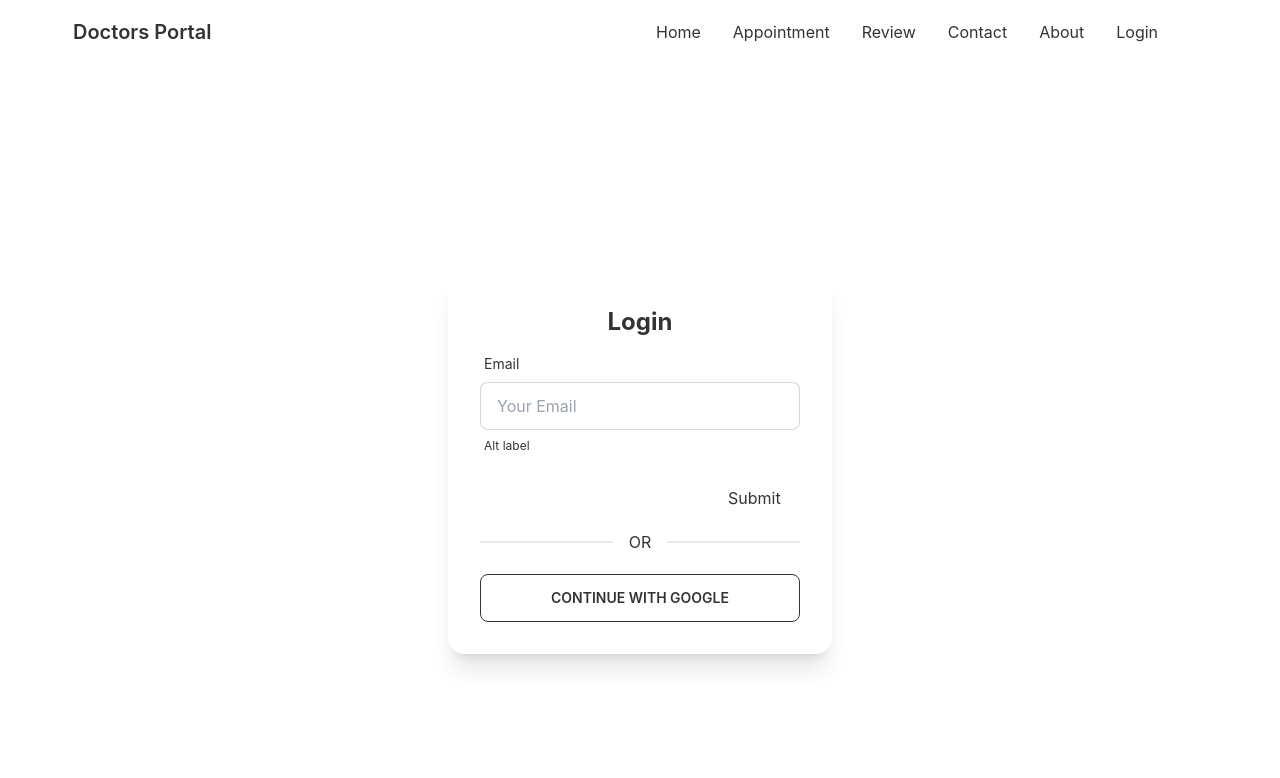
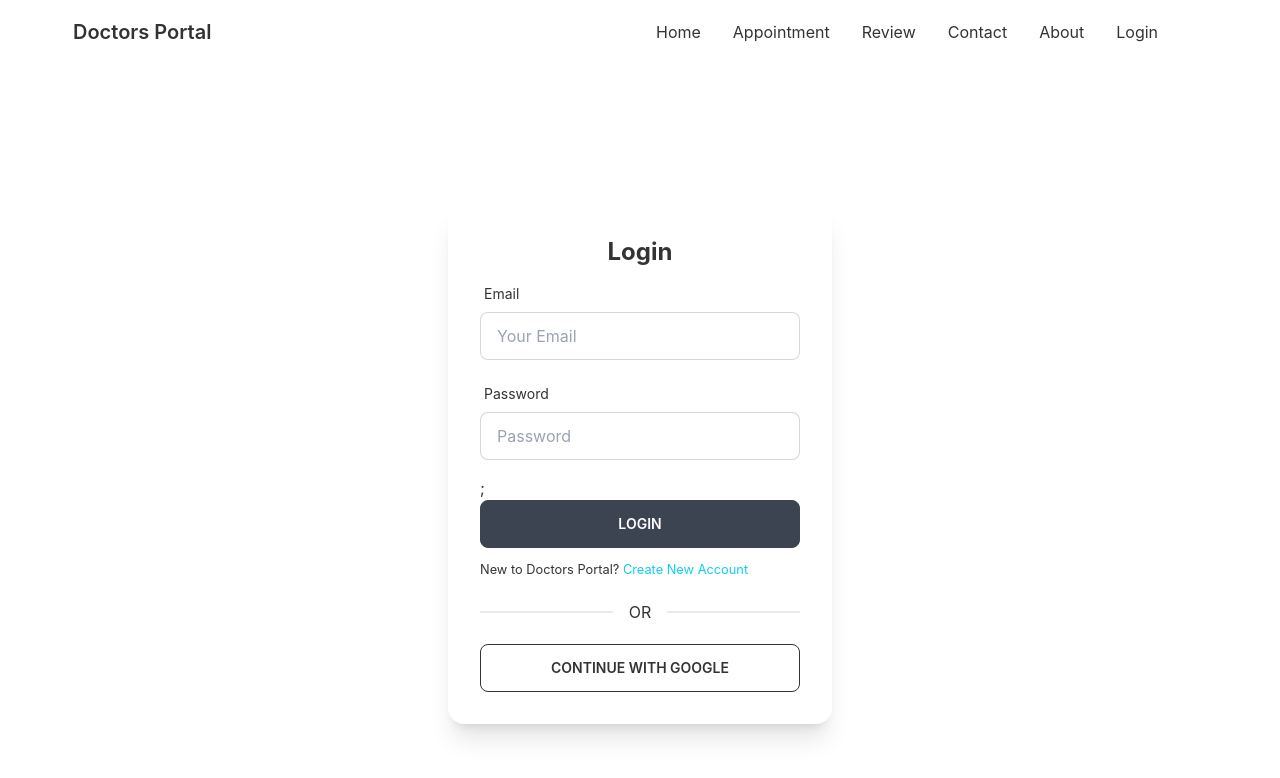
Before and after one commit to tanjid111/doctorsportal, a React (Create React App) app: page /login in a window 1280 px wide. Shown: the top 778 px of the page. Built offline with nearby package versions, Linux system fonts and the light colour scheme; no server answers.

Commit message:
login updated

```diff
--- a/src/App.js
+++ b/src/App.js
@@ -5,6 +5,7 @@
 import About from './Pages/About';
 import Login from './Pages/Login/Login';
 import Appointment from './Pages/Appointment/Appointment';
+import SignUp from './Pages/Login/SignUp';
 
 function App() {
   return (
@@ -15,6 +16,7 @@
         <Route path="about" element={<About />} />
         <Route path="appointment" element={<Appointment />} />
         <Route path="login" element={<Login />} />
+        <Route path="signup" element={<SignUp />} />
       </Routes>
     </div>
   );
--- a/src/Pages/Login/Login.js
+++ b/src/Pages/Login/Login.js
@@ -1,19 +1,38 @@
 import React from 'react';
-import { useSignInWithGoogle } from 'react-firebase-hooks/auth';
+import { useSignInWithEmailAndPassword, useSignInWithGoogle } from 'react-firebase-hooks/auth';
 import auth from '../../firebase.init'
 import { useForm } from "react-hook-form";
+import Loading from '../Shared/Loading';
+import { Link } from 'react-router-dom';
 
 const Login = () => {
-    const [signInWithGoogle, user, loading, error] = useSignInWithGoogle(auth);
+    const [signInWithGoogle, gUser, gLoading, gError] = useSignInWithGoogle(auth);
     const { register, formState: { errors }, handleSubmit } = useForm();
+    const [
+        signInWithEmailAndPassword,
+        user,
+        loading,
+        error,
+    ] = useSignInWithEmailAndPassword(auth);
 
-    if (user) {
-        console.log(user);
+    let signInError;
+
+
+    if (loading || gLoading) {
+        return <Loading></Loading>;
+    }
+
+    if (error || gError) {
+        signInError = <p className='text-red-500'>{error?.message || gError?.message}</ p>
+    }
+
+    if (user || gUser) {
+        console.log(user || gUser);
     }
 
     const onSubmit = data => {
-
         console.log(data)
+        signInWithEmailAndPassword(data.email, data.passsword);
     };
 
     return (
@@ -32,27 +51,52 @@
                                 placeholder="Your Email"
                                 class="input input-bordered w-full max-w-xs"
                                 {...register("email", {
+                                    required: {
+                                        value: true,
+                                        message: 'Email is required'
+                                    },
                                     pattern: {
-                                        value: /[A-Za-z]{3}/,
-                                        message: 'error message' // JS only: <p>error message</p> TS only support string
+                                        value: /[a-z0-9]+@[a-z]+\.[a-z]{2,3}/,
+                                        message: 'Provide a valid Email' // JS only: <p>error message</p> TS only support string
                                     }
                                 })}
                             />
 
                             <label class="label">
-                                <span class="label-text-alt">Alt label</span>
-
+                                {errors.email?.type === 'required' && <span class="label-text-alt text-red-500">{errors.email.message}</span>}
+                                {errors.email?.type === 'pattern' && <span class="label-text-alt text-red-500">{errors.email.message}</span>}
                             </label>
                         </div>
 
-                        <input />
-                        {errors.firstName?.type === 'required' && "First name is required"}
+                        <div class="form-control w-full max-w-xs">
+                            <label class="label">
+                                <span class="label-text">Password</span>
+                            </label>
+                            <input
+                                type="password"
+                                placeholder="Password"
+                                class="input input-bordered w-full max-w-xs"
+                                {...register("password", {
+                                    required: {
+                                        value: true,
+                                        message: 'Password is required'
+                                    },
+                                    minLength: {
+                                        value: 6,
+                                        message: 'Must be 6 characters or longer' // JS only: <p>error message</p> TS only support string
+                                    }
+                                })}
+                            />
 
-                        <input {...register("lastName", { required: true })} />
-                        {errors.lastName && "Last name is required"}
-
-                        <input type="submit" />
+                            <label class="label">
+                                {errors.password?.type === 'required' && <span class="label-text-alt text-red-500">{errors.password.message}</span>}
+                                {errors.password?.type === 'minLength' && <span class="label-text-alt text-red-500">{errors.password.message}</span>}
+                            </label>
+                        </div>
+                        {signInError};
+                        <input className='btn w-full text-white' max-w-xs value='Login' type="submit" />
                     </form>
+                    <p><small>New to Doctors Portal? <Link className='text-primary' to="/signup">Create New Account</Link> </small></p>
                     <div className="divider">OR</div>
                     <button
                         onClick={() => signInWithGoogle()}
--- /dev/null
+++ b/src/Pages/Login/SignUp.js
@@ -0,0 +1,11 @@
+import React from 'react';
+
+const SignUp = () => {
+    return (
+        <div>
+
+        </div>
+    );
+};
+
+export default SignUp;
--- /dev/null
+++ b/src/Pages/Shared/Loading.js
@@ -0,0 +1,11 @@
+import React from 'react';
+
+const Loading = () => {
+    return (
+        <div className="flex items-center justify-center ">
+            <div className="w-16 h-16 border-b-2 border-gray-900 rounded-full animate-spin"></div>
+        </div>
+    );
+};
+
+export default Loading;
```
